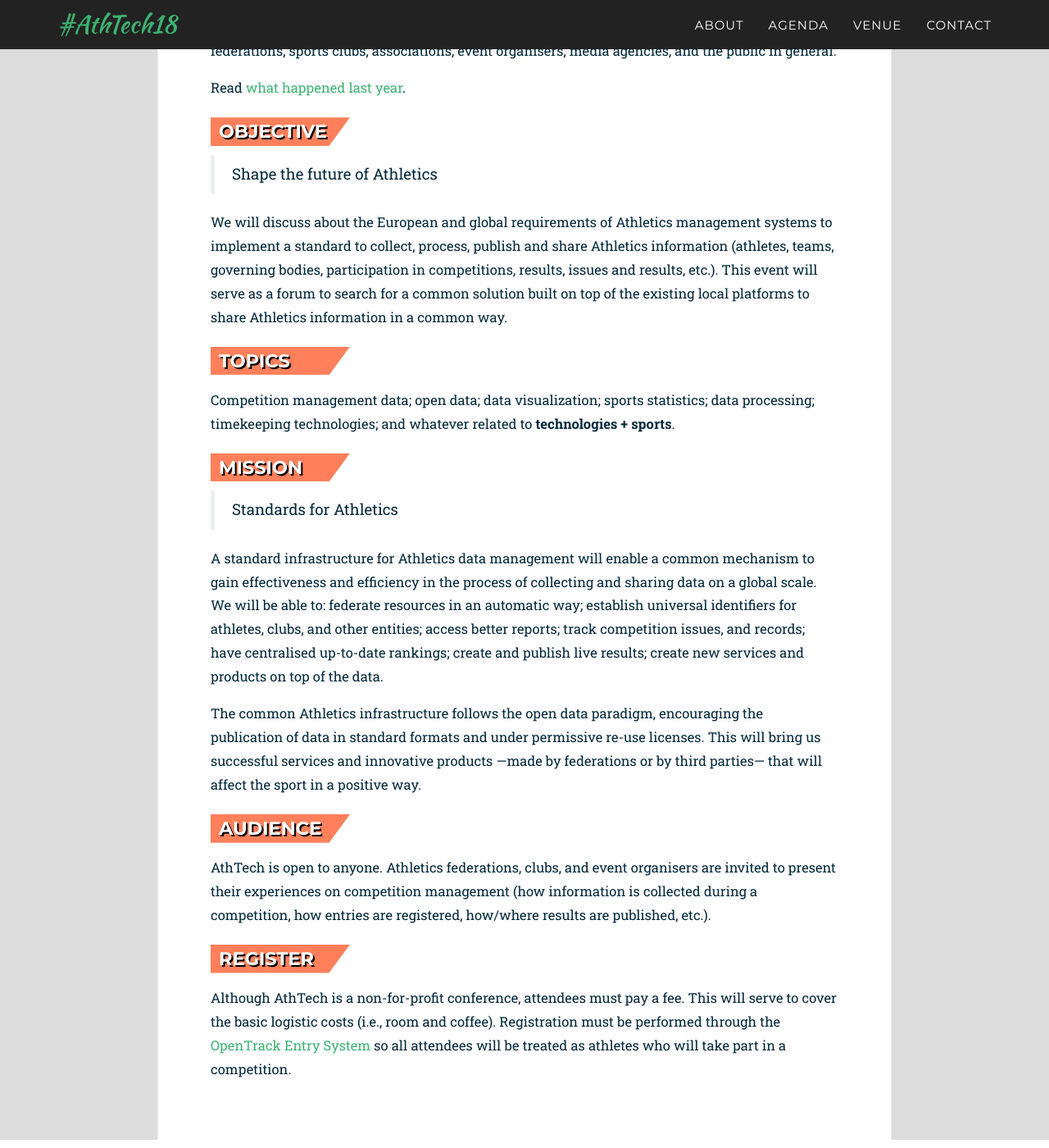
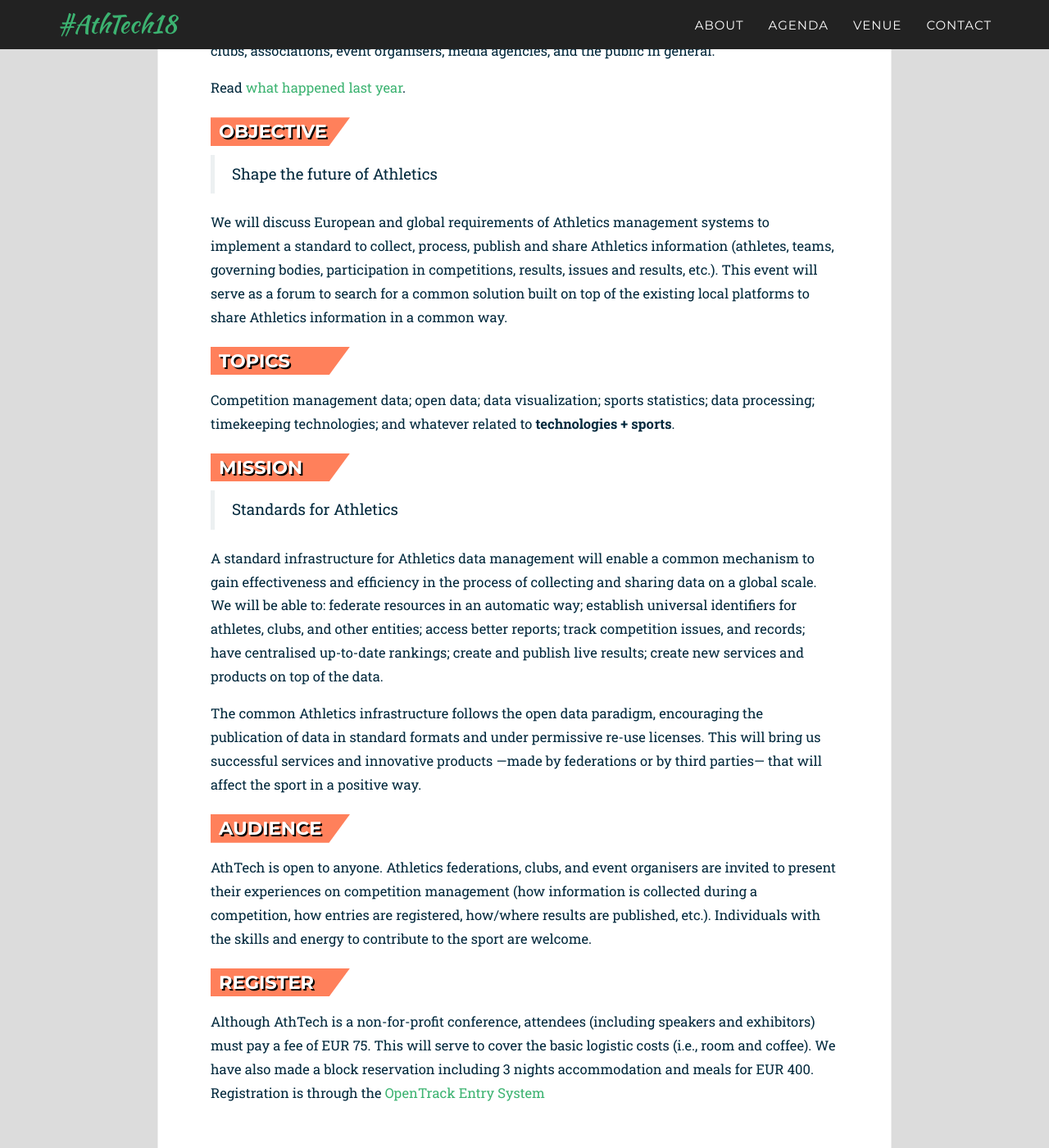
Before and after one commit to openath/athtech, a Jekyll site: the page built from _2018_pages/about.html, in a window 1280 px wide and 1400 px high, scrolled down 313 px. Shown: the whole window at 82% size. Built offline with Jekyll 4.4.1, drawn with Linux system fonts in a browser that asks for light colours; some web fonts are replaced; some of the changed text lies outside the part shown.

Commit message:
tweaks to English

```diff
--- a/_2018_pages/about.html
+++ b/_2018_pages/about.html
@@ -11,7 +11,7 @@
     <section id="conference" class="black-frame about about-container about-container-top">
       <h1>{{ page.title }}</h1>
 
-      <p>This is the third edition of AthTech, a two-day conference that aims at standardising Athletics competition technical management, with a strong focus on data management. <a href="http://www.european-athletics.org/">European Athletics</a> is putting efforts on the homogenization of competition data structures, building a common infrastructure that guarantees data interoperability between all stakeholders: regional/national federations, sports clubs, associations, event organisers, media agencies, and the public in general.</p>
+      <p>This is the third edition of AthTech, a two-day conference aiming to standardise and improve the management of athletics, with a strong focus on data management and interoperability. <a href="http://www.european-athletics.org/">European Athletics</a> has been working on a digital strategy for the sport, building a common infrastructure to guarantee data interoperability between all stakeholders: regional/national federations, sports clubs, associations, event organisers, media agencies, and the public in general.</p>
 
       <p>Read <a href="http://www.european-athletics.org/mm/Document/Corporate/Whatwedo/01/28/28/98/AthTechConference_Minutes_English.pdf">what happened last year</a>.</p>
 
@@ -19,7 +19,7 @@
 
       <blockquote>Shape the future of Athletics</blockquote>
 
-      <p>We will discuss about the European and global requirements of Athletics management systems to implement a standard to collect, process, publish and share Athletics information (athletes, teams, governing bodies, participation in competitions, results, issues and results, etc.). This event will serve as a forum to search for a common solution built on top of the existing local platforms to share Athletics information in a common way.</p>
+      <p>We will discuss European and global requirements of Athletics management systems to implement a standard to collect, process, publish and share Athletics information (athletes, teams, governing bodies, participation in competitions, results, issues and results, etc.). This event will serve as a forum to search for a common solution built on top of the existing local platforms to share Athletics information in a common way.</p>
 
       <h2 class="second">Topics</h2>
 
@@ -35,11 +35,11 @@
 
       <h2 class="second">Audience</h2>
 
-      <p>AthTech is open to anyone. Athletics federations, clubs, and event organisers are invited to present their experiences on competition management (how information is collected during a competition, how entries are registered, how/where results are published, etc.).</p>
+      <p>AthTech is open to anyone. Athletics federations, clubs, and event organisers are invited to present their experiences on competition management (how information is collected during a competition, how entries are registered, how/where results are published, etc.). Individuals with the skills and energy to contribute to the sport are welcome.</p>
 
       <h2 class="second">Register</h2>
 
-      <p>Although AthTech is a non-for-profit conference, attendees must pay a fee. This will serve to cover the basic logistic costs (i.e., room and coffee). Registration must be performed through the <a href="https://entries.opentrack.run/2018/athtech/">OpenTrack Entry System</a> so all attendees will be treated as athletes who will take part in a competition.</p>
+      <p>Although AthTech is a non-for-profit conference, attendees (including speakers and exhibitors) must pay a fee of EUR 75. This will serve to cover the basic logistic costs (i.e., room and coffee). We have also made a block reservation including 3 nights accommodation and meals for EUR 400.  Registration is through the <a href="https://entries.opentrack.run/2018/athtech/">OpenTrack Entry System</a> </p>
 
     </section>
 
--- a/_2018_pages/agenda.html
+++ b/_2018_pages/agenda.html
@@ -11,7 +11,6 @@
 
     <div class="event black-frame">
       <h1>{{ page.title }}</h1>
-
         <h2>Tuesday 9<sup>th</sup> <abbr title="October">Oct</abbr></h2>
         <table class="agenda">
             <thead>
--- a/_2018_pages/register.html
+++ b/_2018_pages/register.html
@@ -11,7 +11,7 @@
 
     <div class="page-not-found venue-top">
         <h1>{{ page.title }}</h1>
-        <p>Redirecting to the OpenTrack website to continue the registration process.</p>
+        <p>Registration is though OpenTrack's race entry system.</p>
         <p>If you are not redirected automatically, please find it <a href="https://entries.opentrack.run/2018/athtech/">here</a>
             in a few seconds.</p>
     </div>
--- a/_data/twenty_18/agendas_1.yml
+++ b/_data/twenty_18/agendas_1.yml
@@ -34,7 +34,8 @@
 
 - time: 18:00 - 19:00
   info: "<p><b>KilometrinRUN</b><br>Handicap Relay Race at El Kilometrín.
-    <br>Twenty teams of different age and gender will participate on a competitive race where strategy is key. Read more information about KilometrinRUN.</p>"
+    <br>Twenty teams of different age and gender will participate on a competitive race where strategy is key. Read more information about KilometrinRUN.
+    <br>Meanwhile, we'll use them to test out various timing and scoring solutions</p>"
 
 - time: 20:00 - 22:00
   info: "<p><u><i>Espicha</i> (Dinner)</u></p>"
--- a/_includes/2018_data/intro.html
+++ b/_includes/2018_data/intro.html
@@ -7,7 +7,7 @@
                 </div>
             </div>
             <div class="row container">
-                <blockquote>A two-day conference that aims at standardising Athletics competition technical management.</blockquote>
+                <blockquote>A two-day conference that aims at improving athletics through technology and standards</blockquote>
                 <p>Read <a href="http://www.european-athletics.org/mm/Document/Corporate/Whatwedo/01/28/28/98/AthTechConference_Minutes_English.pdf">what happened last year</a>.
                 </p>
 <!--
```
